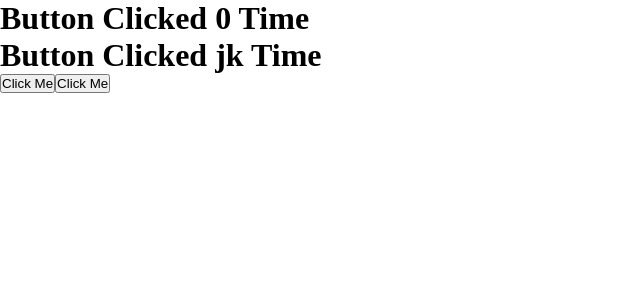
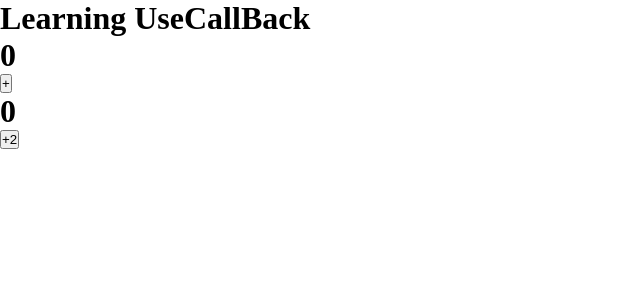
Before and after one commit to jkvaland17/increment-and-decrement-React, a React (Create React App) app: page / in a window 1280 px wide. Shown: the top 300 px of the page, without its empty margins (0-640 px from the left). Built offline with nearby package versions, Linux system fonts and the light colour scheme; a web font is replaced by a local one.

Commit message:
usecallback

```diff
--- a/src/App.js
+++ b/src/App.js
@@ -6,10 +6,11 @@ import "./style/App.scss";
 // import Counter from "./Component/Counter";
 // import UseMap from "./Component/UseMap";
 //import A from "./Component/A";
-import UseEffectEX from "./Component/UseEffectEX";
+//import UseEffectEX from "./Component/UseEffectEX";
 //import UseReducerEx from "./Component/UseReducerEx";
 //import LearnUseRef from "./Component/LearnUseRef";
 //import UseMemoEx from "./Component/UseMemoEx";
+import UseCallBackEx from "./Component/UseCallBackEx";
 const App = () => {
   return (
     <>
@@ -23,10 +24,11 @@ const App = () => {
         <Counter/>
         <UseMap/> */}
       {/* <A/> */}
-      <UseEffectEX/>
+      {/* <UseEffectEX/> */}
       {/* <UseReducerEx/> */}
       {/* <LearnUseRef /> */}
       {/* <UseMemoEx /> */}
+      <UseCallBackEx/>
       {/* <StateWithObj /> */}
     </>
   );
--- /dev/null
+++ b/src/Component/UseCallBackA.js
@@ -0,0 +1,8 @@
+import React, { memo } from "react";
+
+const UseCallBackA = ({callback}) => {
+  console.log("UseCallBackA");
+  return <div></div>;
+};
+
+export default memo(UseCallBackA);
--- /dev/null
+++ b/src/Component/UseCallBackEx.js
@@ -0,0 +1,36 @@
+import React, { useState, useCallback } from "react";
+import UseCallBackA from "./UseCallBackA";
+
+const UseCallBackEx = () => {
+  const [count, setcount] = useState(0);
+  const [counttwo, setCounttwo] = useState(0);
+
+  let callback = useCallback(() => {
+    //use call back
+  // eslint-disable-next-line react-hooks/exhaustive-deps
+  }, [counttwo]);
+  return (
+    <div>
+      <h1>Learning UseCallBack</h1>
+      <UseCallBackA callback={callback} />
+      <h1>{count}</h1>
+      <button
+        onClick={() => {
+          setcount(count + 1);
+        }}
+      >
+        +
+      </button>
+      <h1>{counttwo}</h1>
+      <button
+        onClick={() => {
+          setCounttwo(counttwo + 1);
+        }}
+      >
+        +2
+      </button>
+    </div>
+  );
+};
+
+export default UseCallBackEx;
```
